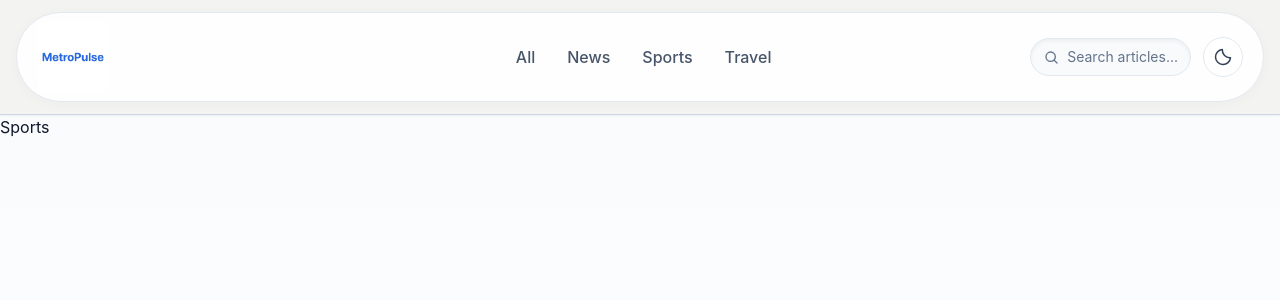
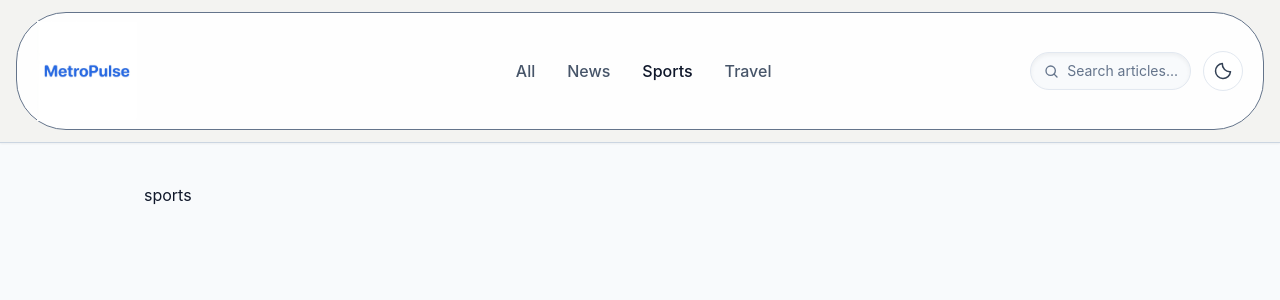
Before and after one commit to mirhamza123/BLOG-POST, a React (Vite) app in the folder metro-pulse/: page /sports in a window 1280 px wide. Shown: the top 300 px of the page. Built offline with nearby package versions, Linux system fonts and the light colour scheme.

Commit message:
navbar set

```diff
--- a/metro-pulse/src/App.jsx
+++ b/metro-pulse/src/App.jsx
@@ -11,6 +11,7 @@ export default function App() {
       <Route path="/home" element={<Home />} />
       <Route path="/news" element={<News />} />
       <Route path="/sports" element={<Sports />} />
+      <Route path="/travel" element={<Traval />} />
       <Route path="/traval" element={<Traval />} />
       <Route path="*" element={<Navigate to="/" replace />} />
     </Routes>
--- a/metro-pulse/src/components/Navbar.jsx
+++ b/metro-pulse/src/components/Navbar.jsx
@@ -3,21 +3,17 @@ import logo from "../assets/logo.png";
 
 const navLinks = [
   { label: "All", to: "/" },
-  { label: "News", to: "/category/News" },
-  { label: "Sports", to: "/category/Sports" },
-  { label: "Travel", to: "/category/Travel" },
+  { label: "News", to: "/news" },
+  { label: "Sports", to: "/sports" },
+  { label: "Travel", to: "/travel" },
 ];
 
 function Navbar() {
   return (
     <header className="w-full border-b border-slate-300 bg-[#f3f3f1] px-4 py-3 shadow-sm">
-      <div className="mx-auto flex max-w-[1400px] items-center justify-between gap-6 rounded-full border border-slate-200 bg-white/90 px-5 py-2 shadow-[0_2px_12px_rgba(15,23,42,0.03)] backdrop-blur-sm">
+      <div className="mx-auto flex max-w-[1400px] items-center justify-between  rounded-[50px] border border-slate-500 bg-white/90 px-5 py-2  ">
         <NavLink to="/" className="flex min-w-[220px] items-center">
-          <img
-            src={logo}
-            alt="MetroPulse logo"
-            className="h-[72px] w-auto object-contain"
-          />
+          <img src={logo} alt="MetroPulse logo" className="h-[100px] w-auto " />
         </NavLink>
 
         <nav className="hidden items-center justify-center gap-8 md:flex">
--- a/metro-pulse/src/components/home/HeroArticle.jsx
+++ b/metro-pulse/src/components/home/HeroArticle.jsx
@@ -1,7 +1,11 @@
 import React from "react";
 
 function HeroArticle() {
-  return <div>HeroArticle</div>;
+  return (
+    <div>
+      <main className="mx-auto max-w-6xl px-4 py-10">all</main>
+    </div>
+  );
 }
 
 export default HeroArticle;
--- a/metro-pulse/src/components/news/News.jsx
+++ b/metro-pulse/src/components/news/News.jsx
@@ -1,7 +1,11 @@
 import React from "react";
 
 function News() {
-  return <div>News</div>;
+  return (
+    <div>
+      <main className="mx-auto max-w-5xl px-4 py-10">hamza</main>
+    </div>
+  );
 }
 
 export default News;
--- a/metro-pulse/src/components/sport/Sports.jsx
+++ b/metro-pulse/src/components/sport/Sports.jsx
@@ -1,7 +1,11 @@
 import React from "react";
 
 function Sports() {
-  return <div>Sports</div>;
+  return (
+    <div>
+      <main className="mx-auto max-w-5xl px-4 py-10">sports</main>
+    </div>
+  );
 }
 
 export default Sports;
--- a/metro-pulse/src/components/traval/Traval.jsx
+++ b/metro-pulse/src/components/traval/Traval.jsx
@@ -1,7 +1,11 @@
 import React from "react";
 
 function Traval() {
-  return <div></div>;
+  return (
+    <div>
+      <main className="mx-auto max-w-5xl px-4 py-10">khan</main>
+    </div>
+  );
 }
 
 export default Traval;
--- a/metro-pulse/src/pages/Home.jsx
+++ b/metro-pulse/src/pages/Home.jsx
@@ -1,10 +1,13 @@
 import React from "react";
 import Navbar from "../components/Navbar";
+import HomeComponent from "../components/home/HeroArticle";
 
 function Home() {
   return (
-    <div>
+    <div className="min-h-screen bg-slate-50">
       <Navbar />
+
+      <HomeComponent />
     </div>
   );
 }
--- a/metro-pulse/src/pages/News.jsx
+++ b/metro-pulse/src/pages/News.jsx
@@ -1,9 +1,12 @@
 import React from "react";
+import Navbar from "../components/Navbar";
 import NewsComponent from "../components/news/News";
 
 function NewsPage() {
   return (
-    <div>
+    <div className="min-h-screen bg-slate-50">
+      <Navbar />
+
       <NewsComponent />
     </div>
   );
--- a/metro-pulse/src/pages/Sports.jsx
+++ b/metro-pulse/src/pages/Sports.jsx
@@ -1,12 +1,12 @@
 import React from "react";
-import Sports from "../components/sport/Sports";
 import Navbar from "../components/Navbar";
+import SportsComponent from "../components/sport/Sports";
 
 function SportsPage() {
   return (
-    <div>
+    <div className="min-h-screen bg-slate-50">
       <Navbar />
-      <Sports />
+      <SportsComponent />
     </div>
   );
 }
--- a/metro-pulse/src/pages/Traval.jsx
+++ b/metro-pulse/src/pages/Traval.jsx
@@ -1,9 +1,11 @@
 import React from "react";
+import Navbar from "../components/Navbar";
 import TravalComponent from "../components/traval/Traval";
 
 function TravalPage() {
   return (
-    <div>
+    <div className="min-h-screen bg-slate-50">
+      <Navbar />
       <TravalComponent />
     </div>
   );
```
Also changed, not shown: 5 other files (tests, documents, lock files or other folders).
